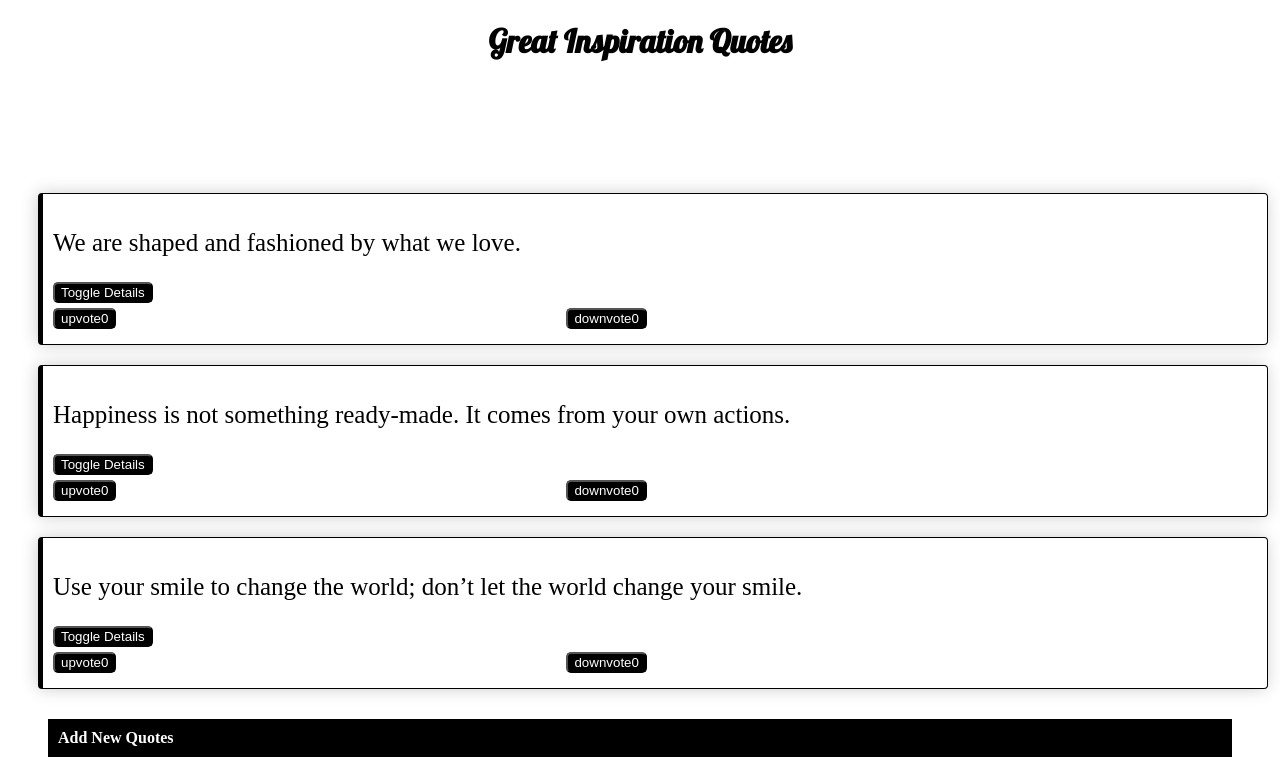
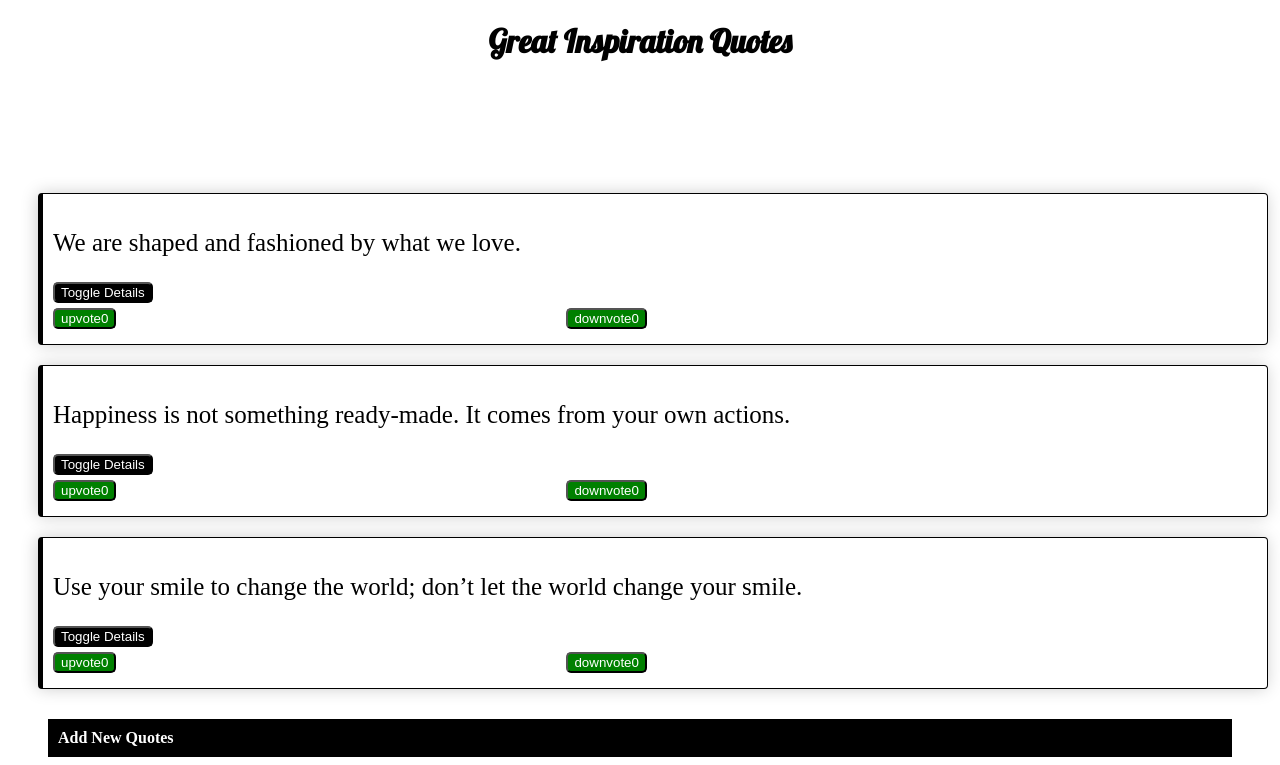
Before and after one commit to habibahassan/Quotes, an Angular app: page / in a window 1280 px wide. Shown: the top 765 px of the page. Built offline with nearby package versions, Linux system fonts and the light colour scheme.

Commit message:
added project name on readme.md

```diff
--- a/src/app/quote.ts
+++ b/src/app/quote.ts
@@ -1,11 +1,14 @@
 export class Quotes {
   public showInformation: boolean;
+  public counter1: number;
+  public counter2: number;
 
   constructor(public name: string, public information: string, public author: string,
     public postDate: Date, ) {
 
     this.showInformation = false;
 
-
+    this.counter1 = 0;
+    this.counter2 = 0;
   }
 }
--- a/src/app/votes/votes.component.css
+++ b/src/app/votes/votes.component.css
@@ -1,7 +1,7 @@
 button {
     margin-right: 450px;
-    background-color: black;
     color: white;
     border-radius: 5px;
     margin-bottom: 5px;
+    background-color: green;
 }
```
Also changed, not shown: 2 other files (tests, documents, lock files or other folders).
